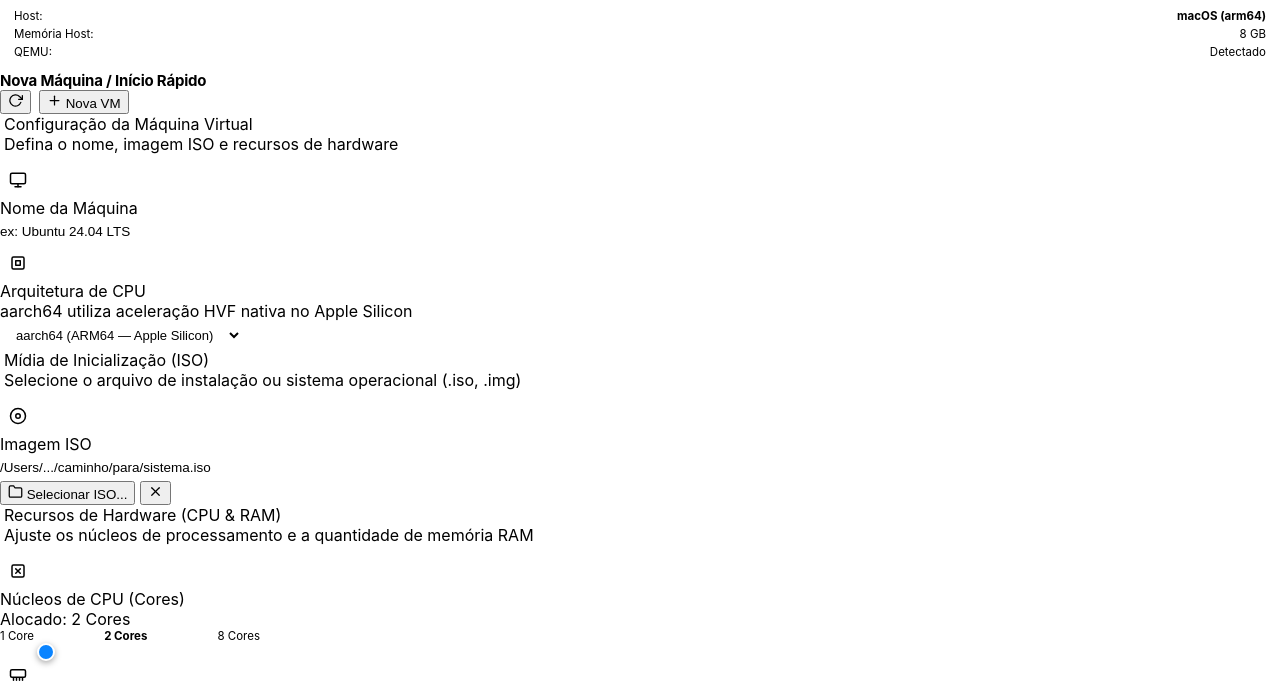
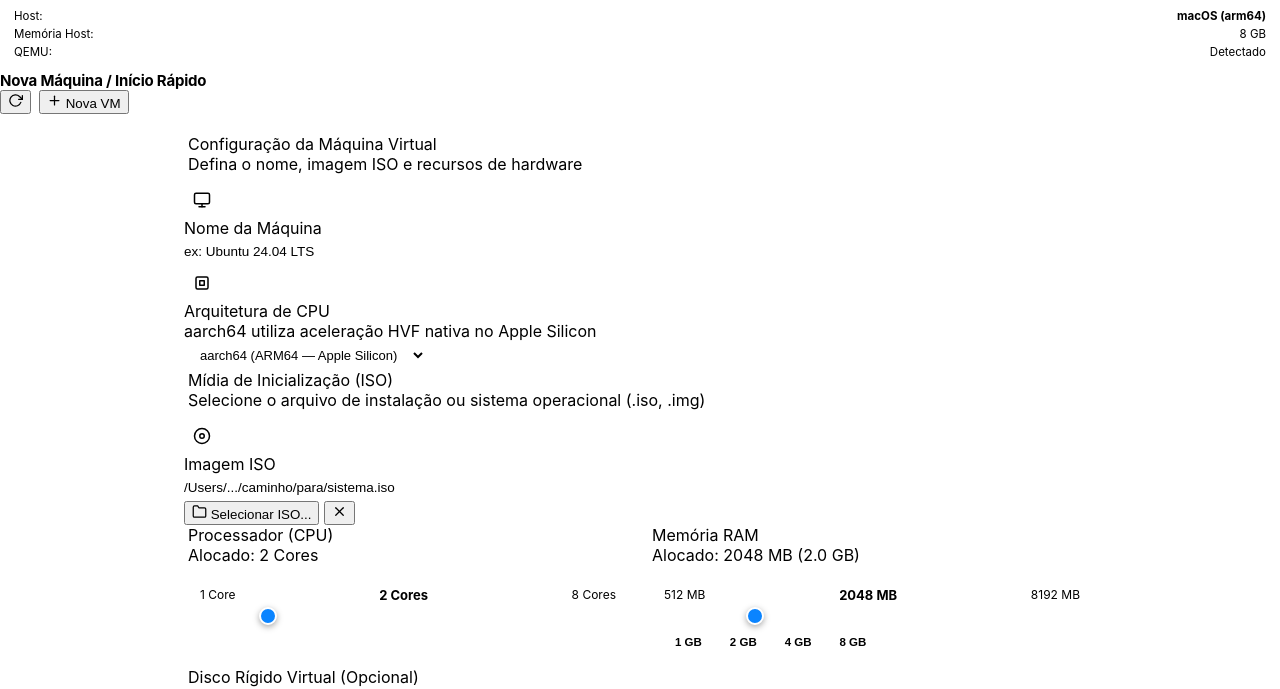
Before and after one commit to carlosxfelipe/qemu-brisa, a plain HTML site: page ui/index.html in a window 1280 px wide. Both pictures are taken after a click on the element "Nova Máquina / Início". Shown: the part 111-800 px from the top of the page. Drawn offline with Linux system fonts and the light colour scheme.

Commit message:
feat: add Brisa framework update script and redesign hardware UI settings grid

```diff
--- a/ui/index.html
+++ b/ui/index.html
@@ -347,6 +347,26 @@
       outline: none;
       cursor: pointer;
     }
+
+    .adw-page {
+      padding: 20px 24px 60px;
+      width: 100%;
+      max-width: 960px;
+      margin: 0 auto;
+    }
+
+    /* 2-Column Responsive Grid for Compact Hardware Settings */
+    .hardware-grid {
+      display: grid;
+      grid-template-columns: 1fr 1fr;
+      gap: 16px;
+    }
+
+    @media (max-width: 920px) {
+      .hardware-grid {
+        grid-template-columns: 1fr;
+      }
+    }
   </style>
 </head>
 <body>
@@ -534,63 +554,52 @@
             </div>
           </div>
 
-          <!-- CPU Cores and RAM Hardware Allocation -->
-          <div class="adw-group">
-            <div class="adw-group-header">
-              <div>
-                <div class="adw-group-title">Recursos de Hardware (CPU & RAM)</div>
-                <div class="adw-group-desc">Ajuste os núcleos de processamento e a quantidade de memória RAM</div>
+          <!-- CPU Cores and RAM Hardware Allocation in 2 Columns -->
+          <div class="hardware-grid">
+            <!-- CPU Cores Card -->
+            <div class="adw-group">
+              <div class="adw-group-header">
+                <div>
+                  <div class="adw-group-title">Processador (CPU)</div>
+                  <div class="adw-group-desc" id="cpu-sub-label">Alocado: 2 Cores</div>
+                </div>
               </div>
-            </div>
 
-            <div class="boxed-list">
-              <!-- CPU Cores Slider -->
-              <div class="adw-row">
-                <div class="adw-row-prefix">
-                  <svg width="18" height="18" viewBox="0 0 24 24" fill="none" stroke="currentColor" stroke-width="2" stroke-linecap="round" stroke-linejoin="round">
-                    <rect x="4" y="4" width="16" height="16" rx="2" ry="2"/>
-                    <line x1="9" y1="9" x2="15" y2="15"/>
-                    <line x1="15" y1="9" x2="9" y2="15"/>
-                  </svg>
-                </div>
-                <div class="adw-row-text">
-                  <div class="adw-row-title">Núcleos de CPU (Cores)</div>
-                  <div class="adw-row-subtitle" id="cpu-sub-label">Alocado: 2 Cores</div>
-                </div>
-                <div class="adw-row-suffix" style="width: 260px; display: flex; flex-direction: column; gap: 4px;">
-                  <div style="display: flex; justify-content: space-between; font-size: 11.5px; color: var(--dim-label-color);">
+              <div class="boxed-list">
+                <div class="adw-row" style="flex-direction: column; align-items: stretch; gap: 8px; padding: 14px 16px;">
+                  <div style="display: flex; justify-content: space-between; font-size: 12px; color: var(--dim-label-color);">
                     <span>1 Core</span>
-                    <b id="cores-badge" style="color: var(--accent-color);">2 Cores</b>
+                    <b id="cores-badge" style="color: var(--accent-color); font-size: 13px;">2 Cores</b>
                     <span id="max-cores-label">8 Cores</span>
                   </div>
                   <input type="range" id="vm-cores" min="1" max="8" value="2" oninput="onCoresSlider(this.value)" />
                 </div>
               </div>
+            </div>
 
-              <!-- RAM Memory Slider -->
-              <div class="adw-row">
-                <div class="adw-row-prefix">
-                  <svg width="18" height="18" viewBox="0 0 24 24" fill="none" stroke="currentColor" stroke-width="2" stroke-linecap="round" stroke-linejoin="round">
-                    <path d="M6 19v-3"/><path d="M10 19v-3"/><path d="M14 19v-3"/><path d="M18 19v-3"/><rect x="2" y="5" width="20" height="10" rx="2"/>
-                  </svg>
+            <!-- RAM Memory Card -->
+            <div class="adw-group">
+              <div class="adw-group-header">
+                <div>
+                  <div class="adw-group-title">Memória RAM</div>
+                  <div class="adw-group-desc" id="ram-sub-label">Alocado: 2048 MB (2.0 GB)</div>
                 </div>
-                <div class="adw-row-text">
-                  <div class="adw-row-title">Memória RAM</div>
-                  <div class="adw-row-subtitle" id="ram-sub-label">Alocado: 2048 MB (2.0 GB)</div>
+              </div>
+
+              <div class="boxed-list">
+                <div class="adw-row" style="flex-direction: column; align-items: stretch; gap: 8px; padding: 14px 16px;">
+                  <div style="display: flex; justify-content: space-between; font-size: 12px; color: var(--dim-label-color);">
+                    <span>512 MB</span>
+                    <b id="ram-badge" style="color: var(--accent-color); font-size: 13px;">2048 MB</b>
+                    <span id="max-ram-label">8192 MB</span>
+                  </div>
+                  <input type="range" id="vm-ram" min="512" max="8192" step="256" value="2048" oninput="onRAMSlider(this.value)" />
                   <div class="preset-chips">
                     <button type="button" class="chip-btn" onclick="setRAMPreset(1024)">1 GB</button>
                     <button type="button" class="chip-btn active" id="chip-2048" onclick="setRAMPreset(2048)">2 GB</button>
                     <button type="button" class="chip-btn" id="chip-4096" onclick="setRAMPreset(4096)">4 GB</button>
                     <button type="button" class="chip-btn" id="chip-8192" onclick="setRAMPreset(8192)">8 GB</button>
                   </div>
-                </div>
-                <div class="adw-row-suffix" style="width: 260px; display: flex; flex-direction: column; gap: 4px;">
-                  <div style="display: flex; justify-content: space-between; font-size: 11.5px; color: var(--dim-label-color);">
-                    <span>512 MB</span>
-                    <b id="ram-badge" style="color: var(--accent-color);">2048 MB</b>
-                    <span id="max-ram-label">8192 MB</span>
-                  </div>
-                  <input type="range" id="vm-ram" min="512" max="8192" step="256" value="2048" oninput="onRAMSlider(this.value)" />
                 </div>
               </div>
             </div>
```
Also changed, not shown: 4 other files.
